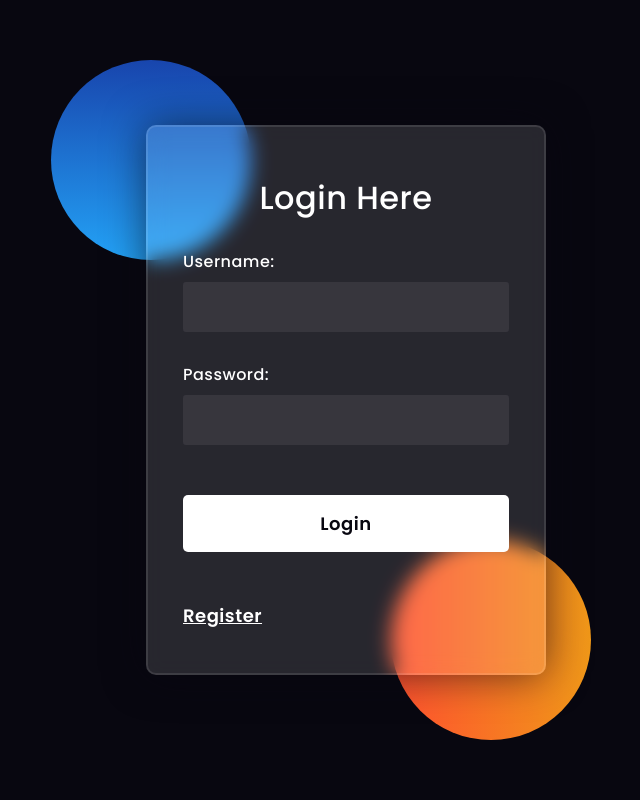
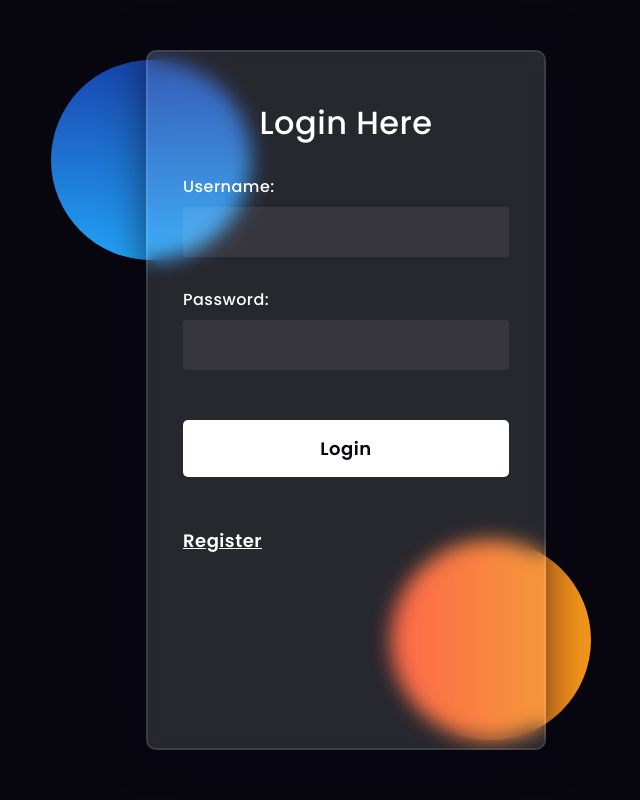
Before and after one commit to Station9586/Django_Final, a Django app: page / in a window 1280 px wide. Shown: the whole page, without its empty margins (294-934 px from the left). Run offline with Django 4.2, Linux system fonts and the light colour scheme.

Commit message:
Change LoginForm style

```diff
--- a/static/style/login_style.css
+++ b/static/style/login_style.css
@@ -82,7 +82,7 @@ form {
     text-align: center;
 }
 #Login {
-    height: 550px;
+    height: 700px;
 }
 
 #Register {
```
